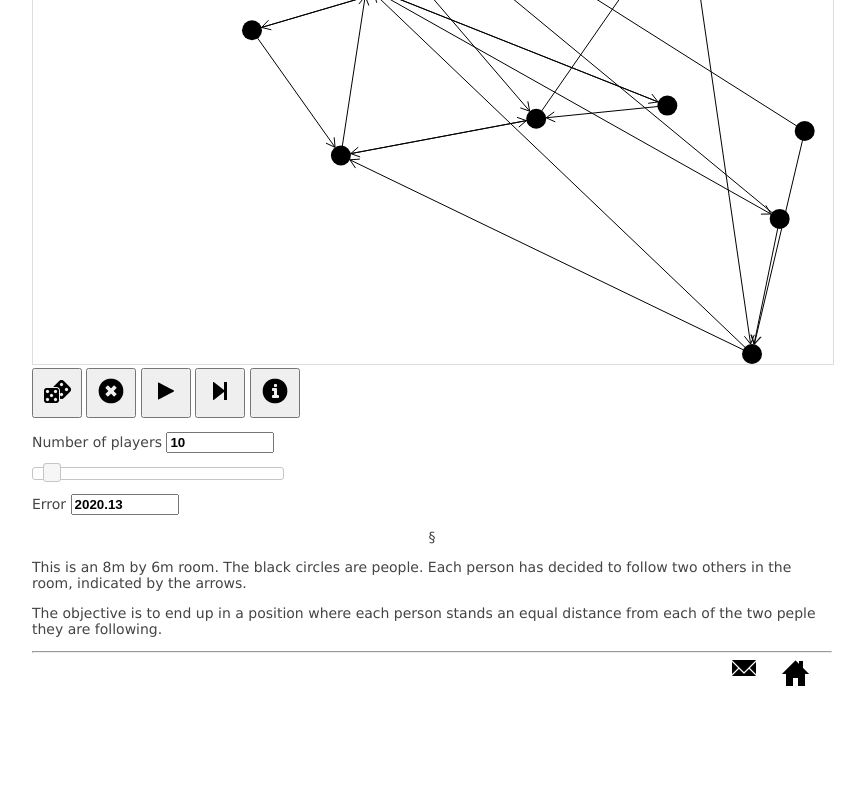
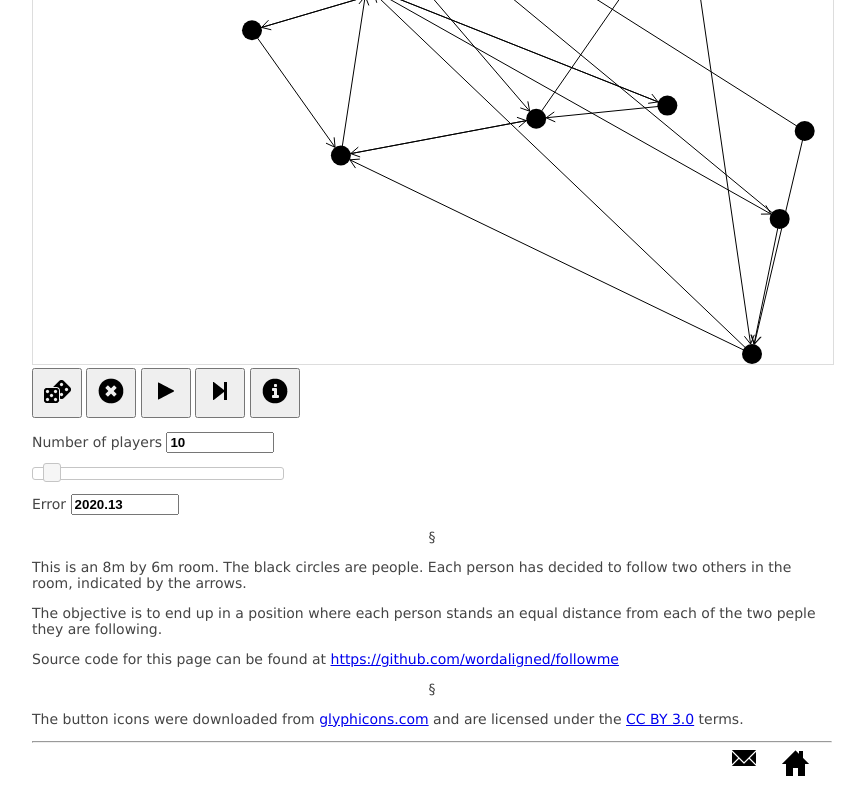
Before and after one commit to wordaligned/followme, a plain HTML site: page followme.html in a window 1280 px wide. Shown: the part 308-1108 px from the top of the page, without its empty margins (48-913 px from the left). Before the commit the page ends 1018 px from the top, so only its background shows below. Drawn offline with nearby package versions, Linux system fonts and the light colour scheme.

Commit message:
Added credits and links to the documentation

```diff
--- a/followme.html
+++ b/followme.html
@@ -37,6 +37,10 @@
 <p class="sect">&sect;</p>
 <p>This is an 8m by 6m room. The black circles are people. Each person has decided to follow two others in the room, indicated by the arrows.</p>
 <p>The objective is to end up in a position where each person stands an equal distance from each of the two peple they are following.</p>
+<p>Source code for this page can be found at <a href="https://github.com/wordaligned/followme">https://github.com/wordaligned/followme</a></p>
+<p class="sect">&sect;</p>
+<p>The button icons were downloaded from <a href="http://glyphicons.com">glyphicons.com</a> and are licensed under the <a href="http://creativecommons.org/licenses/by/3.0/deed.en">CC BY 3.0</a> terms.</p>
+<p>
 <hr/>
 <div id="footer">
   <a title="wordaligned.org" href="/"><img src="./images/glyphicons_020_home.png" alt="home"></a><a href="mailto:tag@wordaligned.org" title="email tag@wordaligned.org"><img src="./images/glyphicons_010_envelope.png" alt="email"></a>
```
Also changed, not shown: 1 other file.
